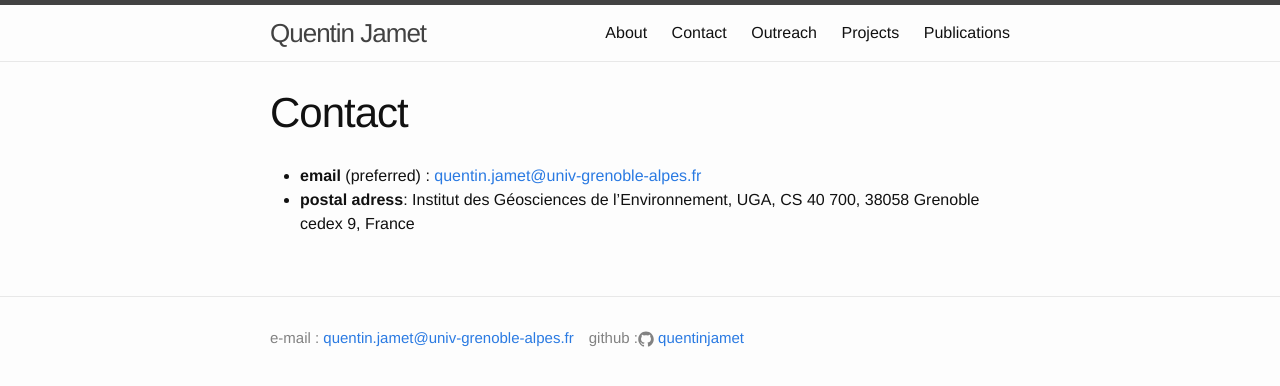
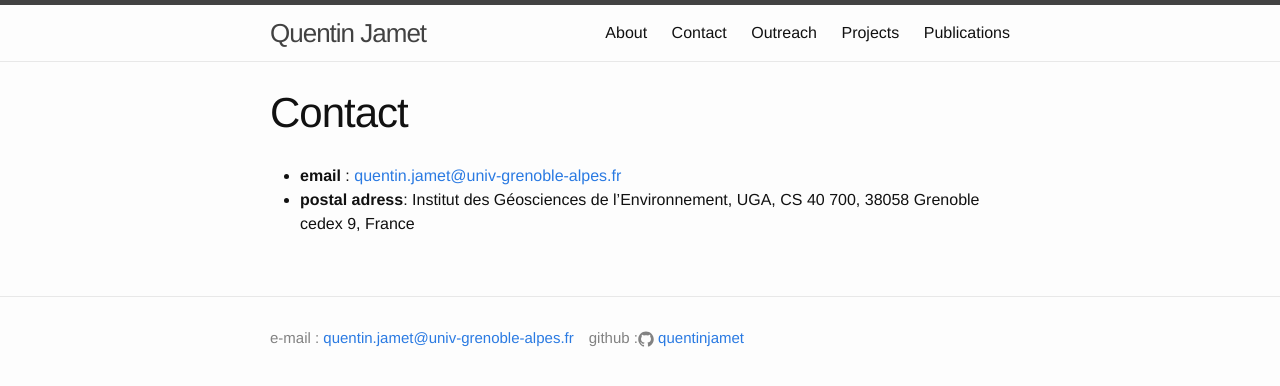
Before and after one commit to quentinjamet/quentinjamet.github.io, a Jekyll site: the page built from contact.md, in a window 1280 px wide. Shown: the top 386 px of the page. Built offline with Jekyll 4.4.1, drawn with Linux system fonts in a browser that asks for light colours.

Commit message:
web page update

```diff
--- a/contact.md
+++ b/contact.md
@@ -5,5 +5,5 @@ permalink: /contact/
 ---
 
 
- - **email** (preferred) : <mailto:quentin.jamet@univ-grenoble-alpes.fr>
+ - **email** : <mailto:quentin.jamet@univ-grenoble-alpes.fr>
  - **postal adress**: Institut des Géosciences de l’Environnement, UGA, CS 40 700, 38058 Grenoble cedex 9, France
```
Also changed, not shown: publications.md (+1 -1 lines).
